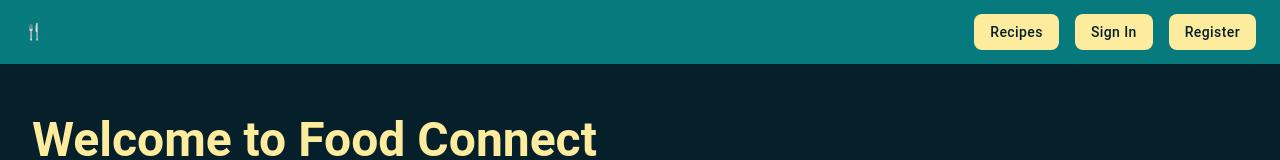
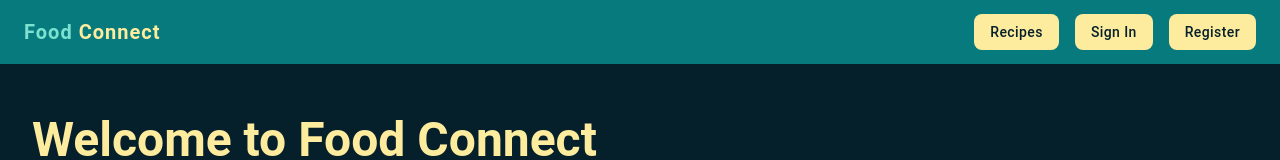
Before and after one commit to serenren13/recipeApp, a React (Vite) app in the folder frontend/: page / in a window 1280 px wide. Shown: the top 160 px of the page. Built offline with nearby package versions, Linux system fonts and the light colour scheme; no server answers; the database is empty.

Commit message:
added app logo to navbar

```diff
--- a/frontend/src/components/Navbar.jsx
+++ b/frontend/src/components/Navbar.jsx
@@ -1,4 +1,4 @@
-import { AppBar, Toolbar, Box, Button, IconButton } from "@mui/material";
+import { AppBar, Toolbar, Box, Button, IconButton, Typography } from "@mui/material";
 import NotificationsIcon from "@mui/icons-material/Notifications";
 import { Link } from "react-router-dom";
 import { useAuth } from "../context/AuthContext";
@@ -13,7 +13,17 @@ function Navbar() {
       <Toolbar sx={{ justifyContent: "space-between" }}>
         {/* Logo */}
         <Box component={Link} to="/" sx={{ textDecoration: "none" }}>
-          🍴
+          <Typography
+            variant="h6"
+            sx={{
+              fontWeight: 700,
+              letterSpacing: "0.05em",
+              color: "#7AE2CF",
+              "& span": { color: "#FDEB9E" },
+            }}
+          >
+            Food <span>Connect</span>
+          </Typography>
         </Box>
 
         {/* Nav Links */}
```
